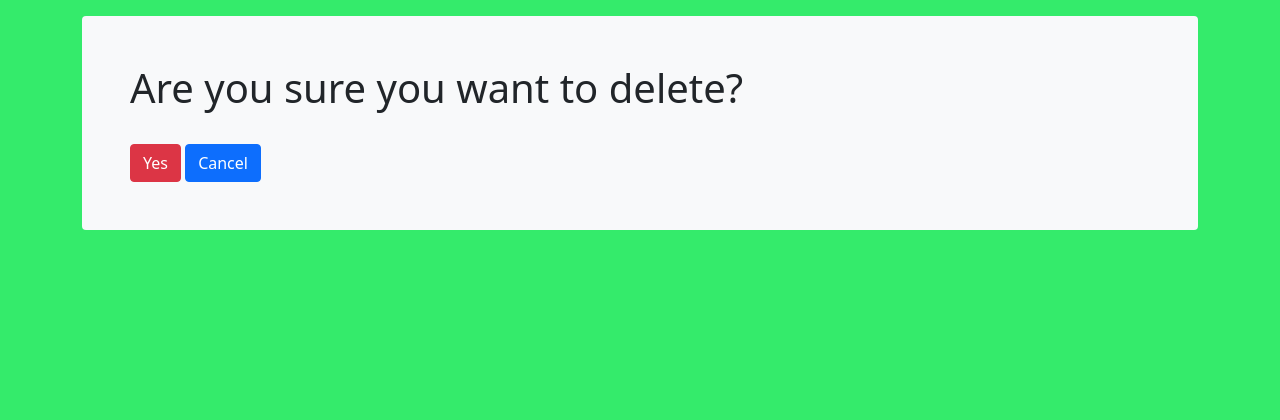
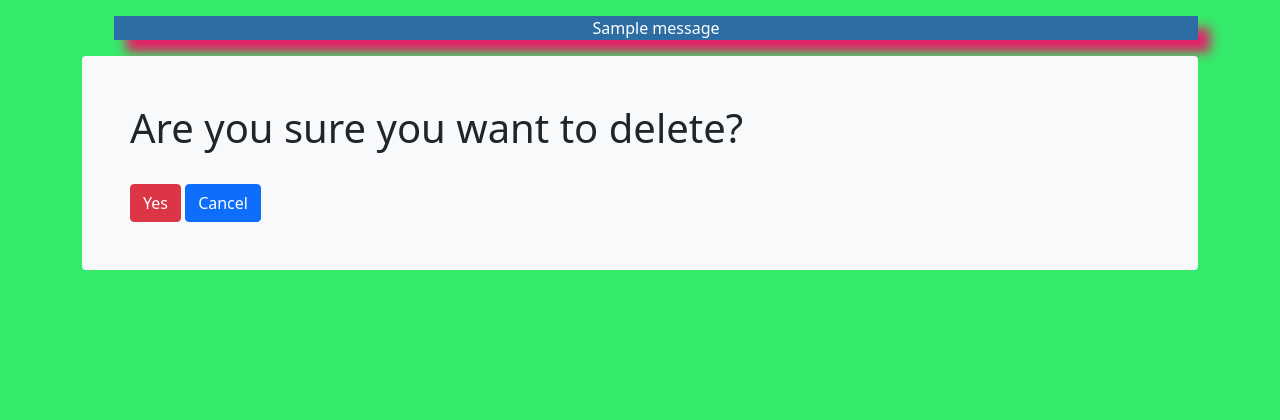
Before and after one commit to graham218/Django_stock_management_system, a Django app: template stock_management_system/stockmgmt/templates/delete_items.html in a window 1280 px wide. Shown: the part 56-476 px from the top of the page. Run offline with Django 3.2, Linux system fonts and the light colour scheme; the template is opened without the code that fills it, so the values that code supplies are empty; tables that the repository leaves empty hold one stand-in row (values such as "Sample post"); one stand-in notice (Sample message) is shown; some libraries are stand-ins or nearby versions.

Commit message:
much code

```diff
--- a/stock_management_system/stockmgmt/static/css/stylesheet.css
+++ b/stock_management_system/stockmgmt/static/css/stylesheet.css
@@ -44,3 +44,11 @@ th {
     display: block;
     font-weight: bolder;
 }
+
+.success{
+    list-style: none;
+    background-color: #2e6da4;
+    color: white;
+    box-shadow: 12px 12px 12px #e61c66;
+    text-align: center;
+}
--- a/stock_management_system/stockmgmt/templates/delete_items.html
+++ b/stock_management_system/stockmgmt/templates/delete_items.html
@@ -54,6 +54,13 @@
     {% include 'navbar.html' %}
 
 <main class="container">
+    {% if messages %}
+    <ul class="messages">
+           {% for message in messages %}
+                 <li{% if message.tags %} class="{{ message.tags }}"{% endif %}>{{ message }}</li>
+           {% endfor %}
+   </ul>
+{% endif %}
   <div class="bg-light p-5 rounded">
     <form method="post" action="">
         {% csrf_token %}
```
Also changed, not shown: stock_management_system/stockmgmt/forms.py (+4 -3 lines), stock_management_system/stockmgmt/models.py (+13 -1 lines), stock_management_system/stockmgmt/views.py (+15 -0 lines).
